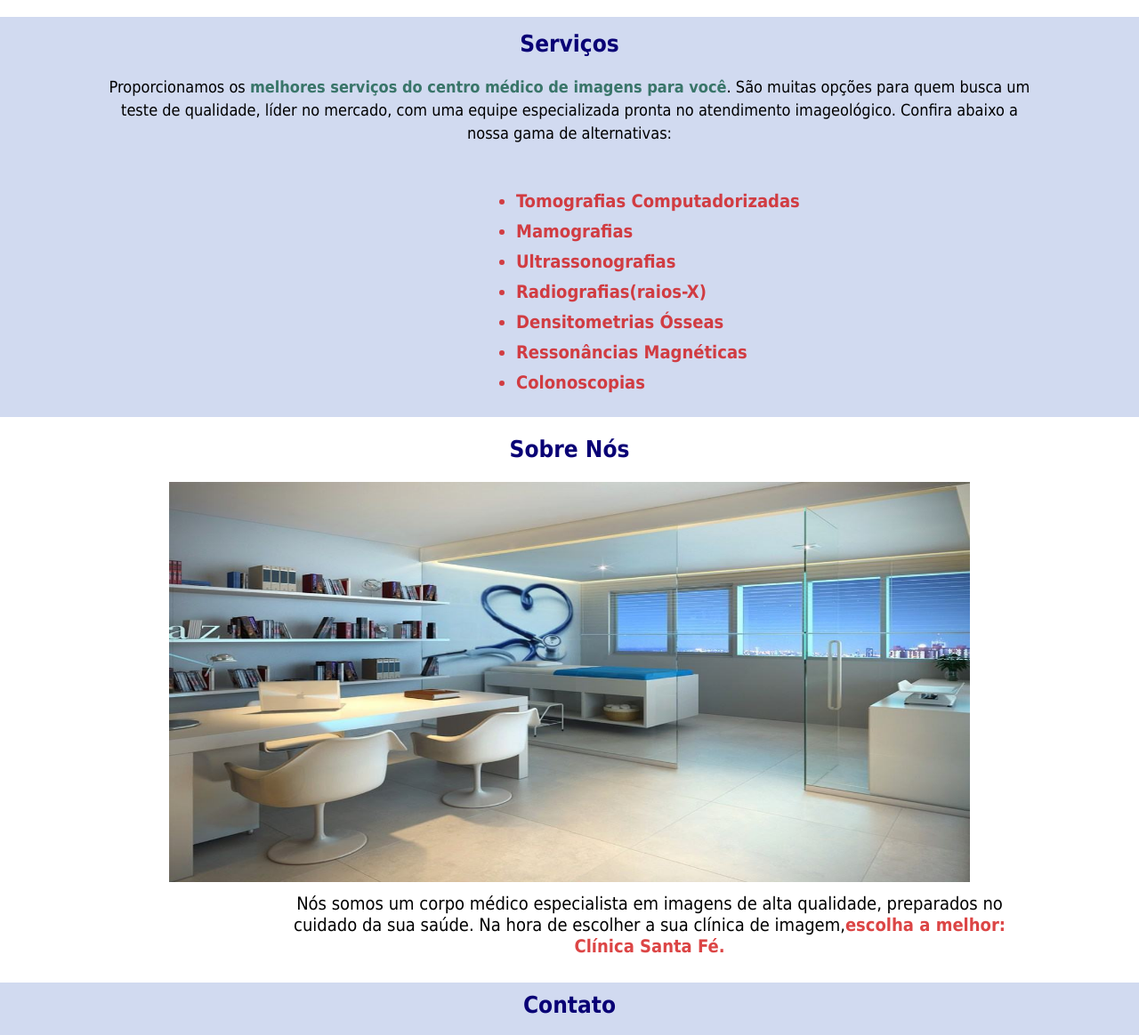
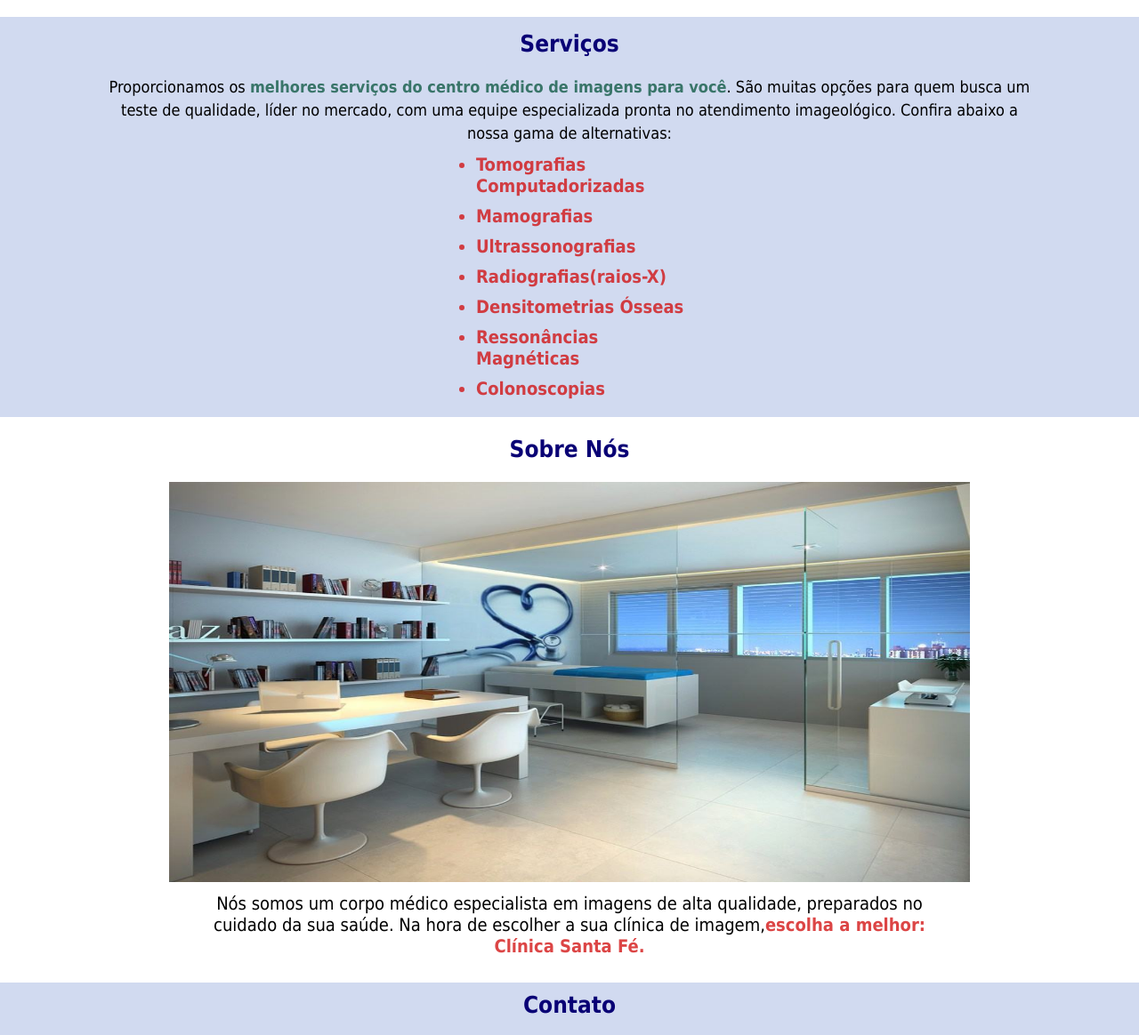
Before and after one commit to queulequecio-netizen/Cl-nica-Santa-F-, a plain HTML site: page index.html in a window 1280 px wide. Shown: the part 1543-2707 px from the top of the page at 89% size. Drawn offline with Linux system fonts and the light colour scheme; grey boxes are pictures that could not be loaded.

Commit message:
Update estilo.css

```diff
--- a/estilo.css
+++ b/estilo.css
@@ -85,9 +85,8 @@ span{
 }
 
 .secao-serviços ul{
-    padding-bottom: 20px;
-    padding-top: 25px;
-    padding-left: 580px;
+    width: 250px;
+    margin: 0 auto;
 }
 
 .secao-sobre img{
@@ -104,7 +103,7 @@ span{
     font-size: 20px;
     padding: 8px 50px;
     width: 800px;
-    margin: auto 280px;
+    margin: 0 auto;
 }
 
 .subtitulo-sobre {
@@ -168,4 +167,5 @@ span{
 .estilo-final{
     font-weight: bold;
     color:#000000;
+
 }
```
